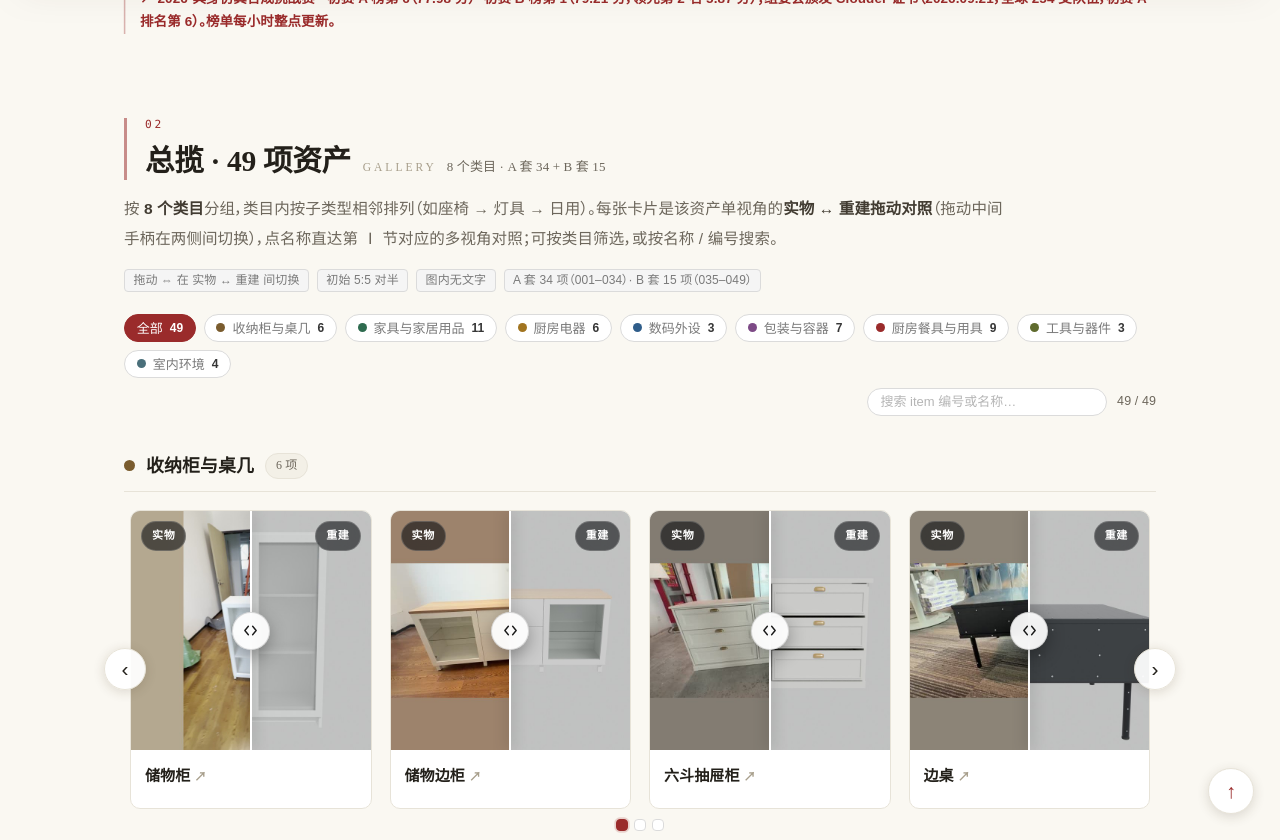
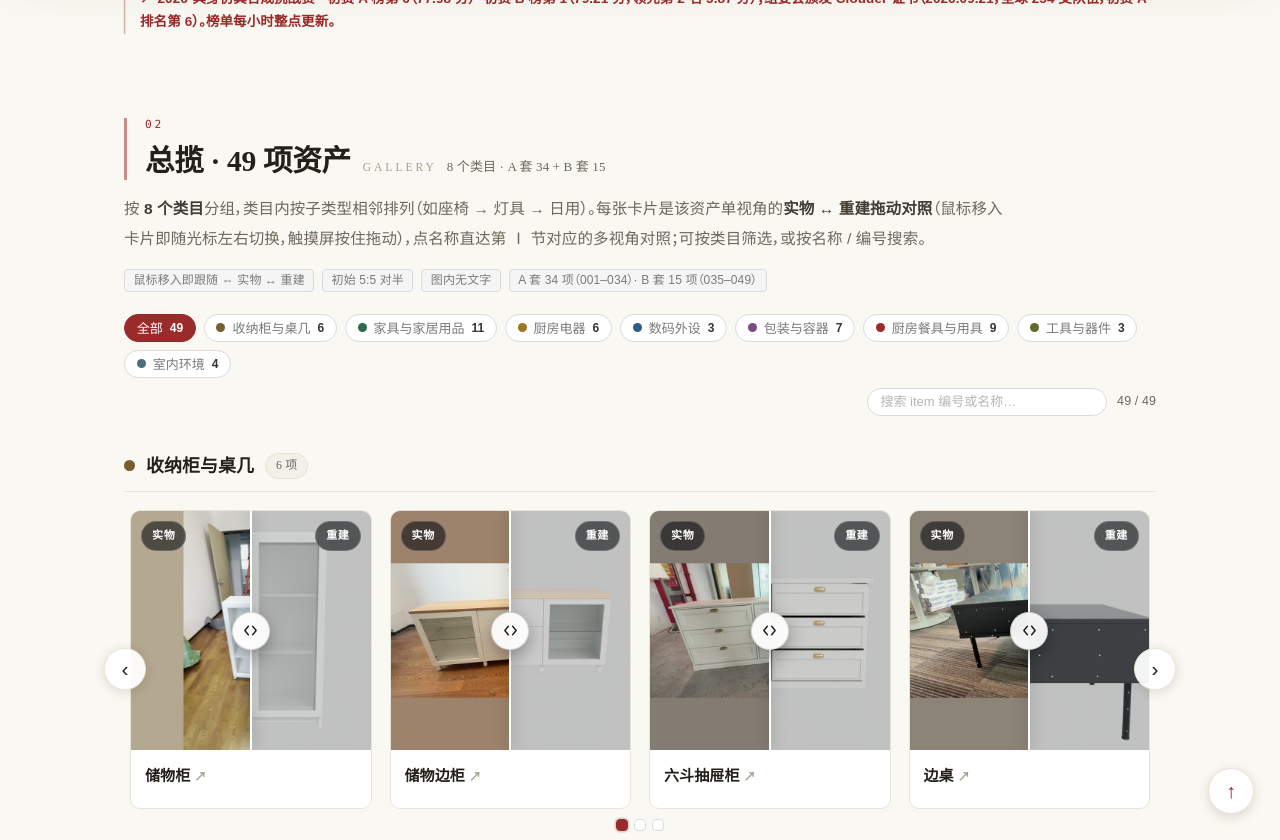
Before and after one commit to LinBornRain/LinBornRain.github.io, a Jekyll site: the page assets/projects/3d-reconstruction/index.html, which Jekyll copies as it is, in a window 1280 px wide and 900 px high, scrolled down 4991 px, cut to the strip 60-900 px from the top of the window. Built offline with Jekyll 4.4.1, drawn with Linux system fonts in a browser that asks for light colours.

Commit message:
feat(compare): 拖动对照改为「鼠标悬停即跟随」，无需按住
- 4D-GEN 的 [data-compare]（视频与图片对照）与 3D 报告总览的 .ov-compare 同步改造：
  鼠标移入区域后，指针移动即实时带动分割轴；触摸/笔仍保持按住拖动
- 播放钮等控件上不跟随；键盘 ←/→ 与读屏 aria-valuenow 行为不变
- pointermove 直接应用（浏览器已按帧合并事件），不再用 rAF 批处理，跟手且不依赖渲染帧
- 提示：4D-GEN 手柄加 title「鼠标移入画面即可左右切换；触摸屏按住拖动」；
  3D 报告导语与图例改为「鼠标移入卡片即随光标左右切换」
- 实测：鼠标移到 80%/25% 即到 80%/25%；触摸不按住不跟随、按住可拖动；悬停播放钮不跟随；视频照常播放；0 报错

```diff
--- a/assets/projects/3d-reconstruction/index.html
+++ b/assets/projects/3d-reconstruction/index.html
@@ -1182,8 +1182,8 @@
   <!-- ================= 总揽 ================= -->
   <section id="sec-overview-grid">
     <h2><span class="sec-no">02</span>总揽 · 49 项资产<span class="sec-en">Gallery</span><span class="sec-count">8 个类目 · A 套 34 + B 套 15</span></h2>
-    <p class="lead">按 <b>8 个类目</b>分组，类目内按子类型相邻排列（如座椅 → 灯具 → 日用）。每张卡片是该资产单视角的<b>实物 ↔ 重建拖动对照</b>（拖动中间手柄在两侧间切换），点名称直达第 Ⅰ 节对应的多视角对照；可按类目筛选，或按名称 / 编号搜索。</p>
-    <div class="legend"><span>拖动 ⇔ 在 实物 ↔ 重建 间切换</span><span>初始 5:5 对半</span><span>图内无文字</span><span>A 套 34 项（001–034）· B 套 15 项（035–049）</span></div>
+    <p class="lead">按 <b>8 个类目</b>分组，类目内按子类型相邻排列（如座椅 → 灯具 → 日用）。每张卡片是该资产单视角的<b>实物 ↔ 重建拖动对照</b>（鼠标移入卡片即随光标左右切换，触摸屏按住拖动），点名称直达第 Ⅰ 节对应的多视角对照；可按类目筛选，或按名称 / 编号搜索。</p>
+    <div class="legend"><span>鼠标移入即跟随 ⇔ 实物 ↔ 重建</span><span>初始 5:5 对半</span><span>图内无文字</span><span>A 套 34 项（001–034）· B 套 15 项（035–049）</span></div>
     <div class="ov-toolbar">
       <div class="filter-bar"><button class="flt active" data-cat="all">全部 <b>49</b></button><button class="flt" data-cat="cabinet"><i style="background:#7a5c2e"></i>收纳柜与桌几 <b>6</b></button><button class="flt" data-cat="seating"><i style="background:#2e6b4f"></i>家具与家居用品 <b>11</b></button><button class="flt" data-cat="appliance"><i style="background:#a1741f"></i>厨房电器 <b>6</b></button><button class="flt" data-cat="digital"><i style="background:#2f5d8a"></i>数码外设 <b>3</b></button><button class="flt" data-cat="package"><i style="background:#7d4a86"></i>包装与容器 <b>7</b></button><button class="flt" data-cat="kitchen"><i style="background:#9a2b2b"></i>厨房餐具与用具 <b>9</b></button><button class="flt" data-cat="tools"><i style="background:#5f6b2e"></i>工具与器件 <b>3</b></button><button class="flt" data-cat="environment"><i style="background:#4a6f7a"></i>室内环境 <b>4</b></button></div>
       <div class="ov-search">
@@ -3028,18 +3028,22 @@
   /* 总览卡片：实物 ↔ 重建 拖动对照（参考 4D-GEN 的 compare 组件） */
   document.querySelectorAll('.ov-compare').forEach(function (c) {
     var dragging = false;
-    function set(clientX) {
+    function apply(clientX) {
       var r = c.getBoundingClientRect();
       var pct = Math.max(2, Math.min(98, (clientX - r.left) / r.width * 100));
       c.style.setProperty('--x', pct + '%');
       c.setAttribute('aria-valuenow', Math.round(pct));
     }
+    function set(clientX) { apply(clientX); }    /* pointermove 已按帧合并，直接应用最跟手 */
     c.addEventListener('pointerdown', function (e) {
       dragging = true;
       try { c.setPointerCapture(e.pointerId); } catch (_) {}
-      set(e.clientX);
+      apply(e.clientX);
     });
-    c.addEventListener('pointermove', function (e) { if (dragging) set(e.clientX); });
+    c.addEventListener('pointermove', function (e) {
+      if (e.pointerType === 'mouse') { set(e.clientX); return; }   /* 鼠标：悬停即跟随 */
+      if (dragging) set(e.clientX);                                /* 触摸/笔：按住才跟随 */
+    });
     ['pointerup', 'pointercancel'].forEach(function (t) {
       c.addEventListener(t, function () { dragging = false; });
     });
```
Also changed, not shown: assets/projects/4d-gen/index.html (+17 -9 lines).
